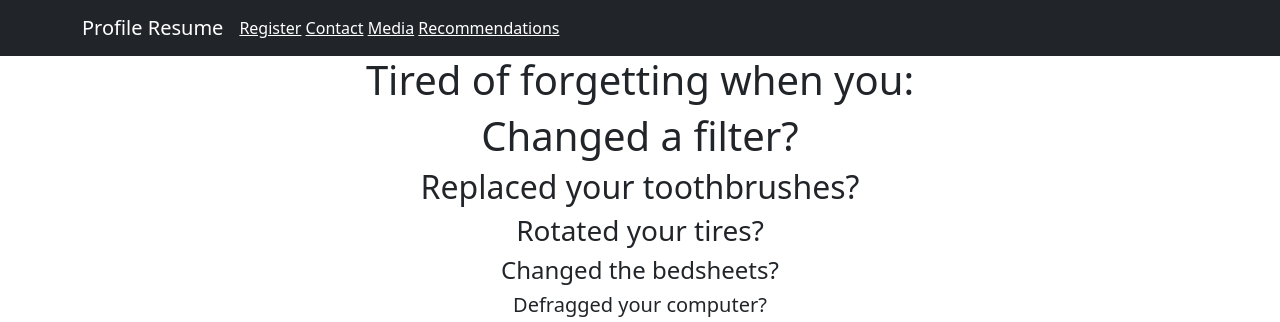
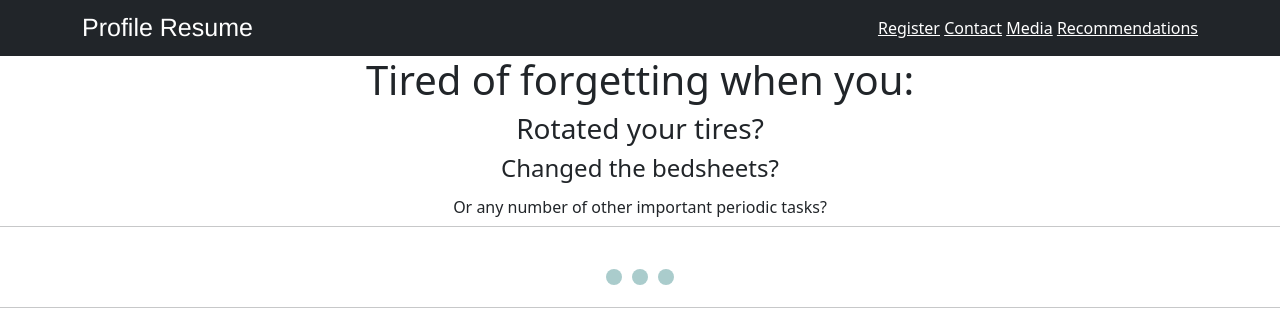
Before and after one commit to GaryAngarita/maintenance_scheduler, a Django app: page / in a window 1280 px wide. Shown: the top 322 px of the page. Run offline with Django 3.2, Linux system fonts and the light colour scheme; parts of the project's set-up code (start-up, migrations or seed data) failed here and were passed over; some libraries are stand-ins or nearby versions.

Commit message:
add carousel to landing page

```diff
--- /dev/null
+++ b/sched_maint/sched_maint_app/static/css/index.css
@@ -0,0 +1,138 @@
+* {box-sizing:border-box}
+
+/* Slideshow container */
+.slideshow-container {
+  max-width: 1000px;
+  position: relative;
+  margin: auto;
+}
+
+/* Make the images invisible by default */
+.Containers {
+  display: none;
+}
+
+/* forward & Back buttons */
+.Back, .forward {
+  cursor: pointer;
+  position: absolute;
+  top: 48%;
+  width: auto;
+  margin-top: -23px;
+  padding: 17px;
+  color: grey;
+  font-weight: bold;
+  font-size: 19px;
+  transition: 0.4s ease;
+  border-radius: 0 5px 5px 0;
+  user-select: none;
+}
+
+/* Place the "forward button" to the right */
+.forward {
+  right: 0;
+  border-radius: 4px 0 0 4px;
+}
+
+/*when the user hovers,add a black background with some little opacity */
+.Back:hover, .forward:hover {
+  background-color: rgba(0,0,0,0.8);
+}
+
+/* Caption Info */
+.Info {
+  color: #e3e3e3;
+  font-size: 16px;
+  padding: 10px 14px;
+  position: absolute;
+  bottom: 10px;
+  width: 100%;
+  text-align: center;
+}
+
+/* Worknumbering (1/3 etc) */
+.MessageInfo {
+  color: #f2f2f3;
+  font-size: 14px;
+  padding: 10px 14px;
+  position: absolute;
+  top: 0;
+}
+
+/* The circles or bullets and indicators */
+.dots {
+  cursor: pointer;
+  height: 16px;
+  width: 16px;
+  margin: 0 3px;
+  background-color: #acc;
+  border-radius: 50%;
+  display: inline-block;
+  transition: background-color 0.5s ease;
+}
+
+.enable, .dots:hover {
+  background-color: #717161;
+}
+
+/* Faint animation */
+.fade {
+  -webkit-animation-name: fade;
+  -webkit-animation-duration: 1.4s;
+  animation-name: fade;
+  animation-duration: 1.4s;
+}
+
+@-webkit-keyframes fade {
+  from {opacity: .5}
+  to {opacity: 2}
+}
+
+@keyframes fade {
+  from {opacity: .5}
+  to {opacity: 2}
+}
+
+footer{
+    display: flex;
+    place-content: center;
+    align-content: center;
+}
+
+p{
+    text-align: center;
+    max-width: 267px;
+    margin-left: auto;
+    margin-right: auto;
+    display: flex;
+    place-content: center;
+    align-content: center;
+}
+
+#navbarText{
+    justify-content: right;
+}
+
+#leftNav, #navbarText{
+    margin: auto;
+}
+
+#navbar{
+    height: 50px;
+    background-color: red;
+    padding-right: 20px;
+    padding-bottom: 20px;
+}
+
+.navbar-brand{
+    font-family:'Franklin Gothic Medium', 'Arial Narrow', Arial, sans-serif;
+    font-size: 25px;
+}
+
+li{
+    padding-right: 10px;
+}
+
+.float-start{
+    padding: 10px 0 0 20px;
+}
--- a/sched_maint/sched_maint_app/templates/index.html
+++ b/sched_maint/sched_maint_app/templates/index.html
@@ -7,17 +7,51 @@
     <title>Profile Resume</title>
     {% load static %}
     <link rel="stylesheet" href="{% static 'css/index.css' %}">
+    <script>
+
+    var slidePosition = 1;
+    SlideShow(slidePosition);
+
+    // forward/Back controls
+    function plusSlides(n) {
+    SlideShow(slidePosition += n);
+    }
+
+    //  images controls
+    function currentSlide(n) {
+    SlideShow(slidePosition = n);
+    }
+
+    function SlideShow(n) {
+    var i;
+    var slides = document.getElementsByClassName("Containers");
+    var circles = document.getElementsByClassName("dots");
+    if (n > slides.length) {slidePosition = 1}
+    if (n < 1) {slidePosition = slides.length}
+    for (i = 0; i < slides.length; i++) {
+        slides[i].style.display = "none";
+    }
+    for (i = 0; i < circles.length; i++) {
+        circles[i].className = circles[i].className.replace(" enable", "");
+    }
+    slides[slidePosition-1].style.display = "block";
+    circles[slidePosition-1].className += " enable";
+    }
+
+    </script>
   </head>
   <body>
 
     <!-- Start Top Bar -->
     <nav class="navbar navbar-expand-lg navbar-dark bg-dark">
-        <div class="container">
+        <div class="container" id="leftNav">
+            <div class="title">
                 <a class="navbar-brand" href="/">Profile Resume</a>
                 <button class="navbar-toggler" type="button" data-toggle="collapse" data-target="#navbarText"
                     aria-controls="navbarText" aria-expanded="false" aria-label="Toggle navigation">
                     <span class="navbar-toggler-icon"></span>
                 </button>
+            </div>
             <div class="collapse navbar-collapse" id="navbarText">
                 <ul class="navbar-nav mr-auto"></ul>
                 <span class="navbar-text">
@@ -31,59 +65,50 @@
     </nav><!-- /NAVBAR -->
     <!-- End Top Bar -->
 
-
-    <!-- <div class="orbit" role="region" aria-label="Favorite Space Pictures" data-orbit>
-      <ul class="orbit-container">
-        <button class="orbit-previous" aria-label="previous"><span class="show-for-sr">Previous Slide</span>&#9664;</button>
-        <button class="orbit-next" aria-label="next"><span class="show-for-sr">Next Slide</span>&#9654;</button>
-        <li class="orbit-slide is-active">
-          <img src="https://placehold.it/2000x750">
-        </li>
-        <li class="orbit-slide">
-          <img src="https://placehold.it/2000x750">
-        </li>
-        <li class="orbit-slide">
-          <img src="https://placehold.it/2000x750">
-        </li>
-        <li class="orbit-slide">
-          <img src="https://placehold.it/2000x750">
-        </li>
-      </ul>
-    </div> -->
-
     <div class="row column text-center">
       <br>
       <h1>Tired of forgetting when you:</h1>
-      <h1>Changed a filter?</h1>
-      <h2>Replaced your toothbrushes?</h2>
+
       <h3>Rotated your tires?</h3>
       <h4>Changed the bedsheets?</h4>
-      <h5>Defragged your computer?</h5>
+      <h5></h5>
       <h6>Or any number of other important periodic tasks?</h6>
       <hr>
     </div>
 
-    <div id="pics" class="row small-up-2 large-up-4">
-      <div class="column">
-        <img class="img-fluid" src="{% static 'img/Resume_template1_v3.jpg' %}">
-        <h5>Profile picture in the background</h5>
-        <p><a href="/logreg" class="button expanded">Create Account</a></p>
+     <!-- Slideshow container -->
+    <div class="slideshow-container fade">
+
+    <!-- Full images with numbers and message Info -->
+        <div class="Containers">
+        <div class="MessageInfo">1 / 3</div>
+        <img src="{% static 'img/toothbrush.jfif' %}" style="width:100%">
+        <div class="Info">Replaced your toothbrushes?</div>
         </div>
-      <div class="column">
-        <img class="img-fluid" src="{% static 'img/Background_picture_template2_v3.jpg' %}">
-        <h5>Profile picture front and center</h5>
-        <p><a href="/logreg" class="button expanded">Create Account</a></p>
+
+        <div class="Containers">
+        <div class="MessageInfo">2 / 3</div>
+        <img src="{% static 'img/filters.jpg' %}" style="width:100%">
+        <div class="Info">Changed a filter?</div>
         </div>
-      <div class="column">
-        <img class="img-fluid" src="{% static 'img/Background_picture_template3_v1.jpg' %}">
-        <h5>Interactive resume with profile picture</h5>
-        <p><a href="/logreg" class="button expanded">Create Account</a></p>
+
+        <div class="Containers">
+        <div class="MessageInfo">3 / 3</div>
+        <img src="{% static 'img/defrag.jpg' %}" style="width:100%">
+        <div class="Info">Defragged your computer?</div>
         </div>
-      <div class="column">
-        <img class="img-fluid" src="{% static 'img/Background_picture_template4_v1.jpg' %}">
-        <h5>Ol Reliable</h5>
-        <p><a href="/logreg" class="button expanded">Create Account</a></p>
+
+        <!-- Back and forward buttons -->
+        <a class="Back" onclick="plusSlides(-1)">&#10094;</a>
+        <a class="forward" onclick="plusSlides(1)">&#10095;</a>
     </div>
+    <br>
+
+    <!-- The circles/dots -->
+    <div style="text-align:center">
+        <span class="dots" onclick="currentSlide(1)"></span>
+        <span class="dots" onclick="currentSlide(2)"></span>
+        <span class="dots" onclick="currentSlide(3)"></span>
     </div>
 
     <hr>
```
Also changed, not shown: sched_maint/sched_maint_app/static/img/defrag.jpg (added), sched_maint/sched_maint_app/static/img/filters.jpg (added), sched_maint/sched_maint_app/static/img/toothbrush.jfif (added). Lines whose indentation alone changed are shown as unchanged.
